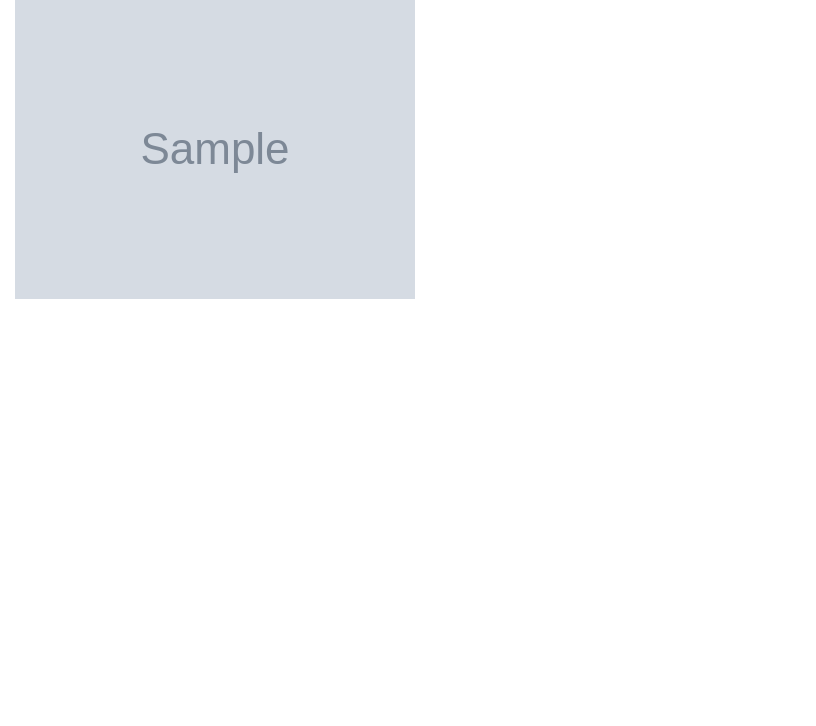
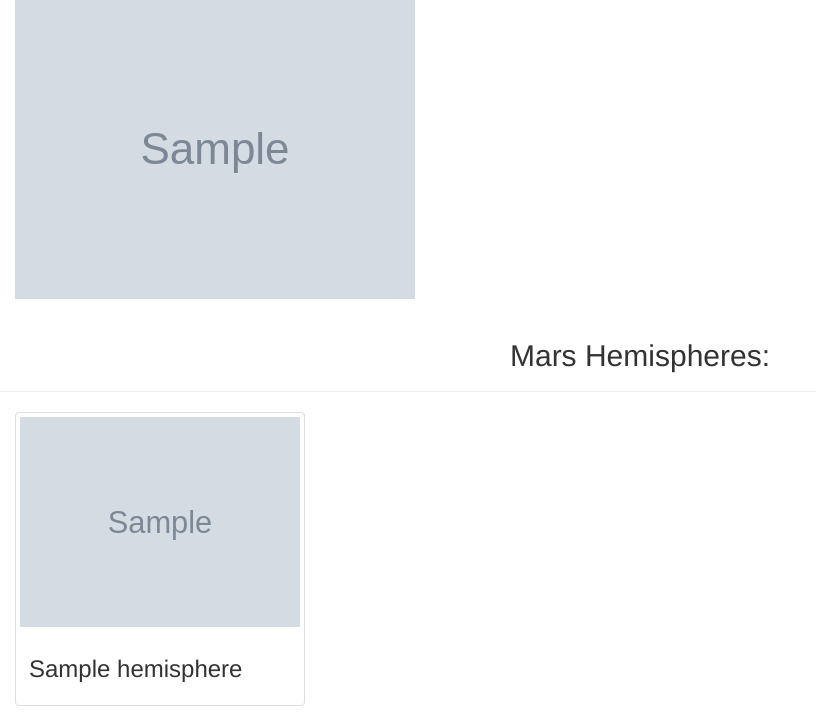
Before and after one commit to aebowden36/web-scraping-challenge, a Flask app: page / in a window 1280 px wide. Shown: the part 468-1194 px from the top of the page, without its empty margins (0-816 px from the left). Before the commit the page ends 767 px from the top, so only its background shows below. Run offline with Flask 2, Linux system fonts and the light colour scheme; grey boxes marked "Sample" are stand-in pictures; a database or web service that is not in the repository returns one stand-in record (values such as "Sample title"); some libraries are stand-ins or nearby versions.

Commit message:
updated html

```diff
--- a/missions_to_mars/templates/index.html
+++ b/missions_to_mars/templates/index.html
@@ -41,7 +41,21 @@
                 </div>
             </div>
 
+            <div class='row' id='mars-hemispheres'>
+                <div class='page-header'>
+                    <h2 class='text-center'>Mars Hemispheres:</h2>
+                </div>
+                {% for hemisphere in mars.hemispheres %}
+                <div class='col-md-3'>
+                    <div class='thumbnail'>
+                        <img src='{{ hemisphere.img_url }}' alt='Hemispheres'>
+                        <div class='caption'>
+                            <h3>{{ hemisphere.title }}</h3>
+                        </div>
+                    </div>
+                </div>
+                {% endfor %}
+            </div>
         </div>
     </body>
-
 </html>
```
